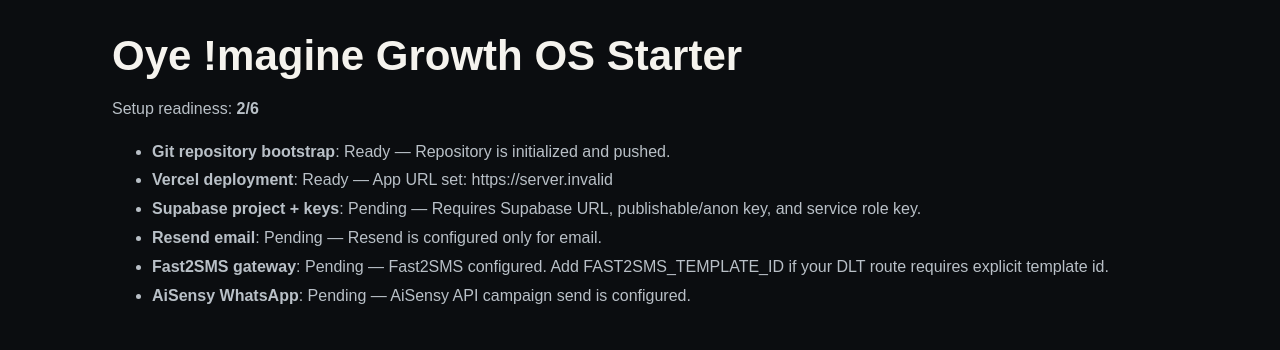
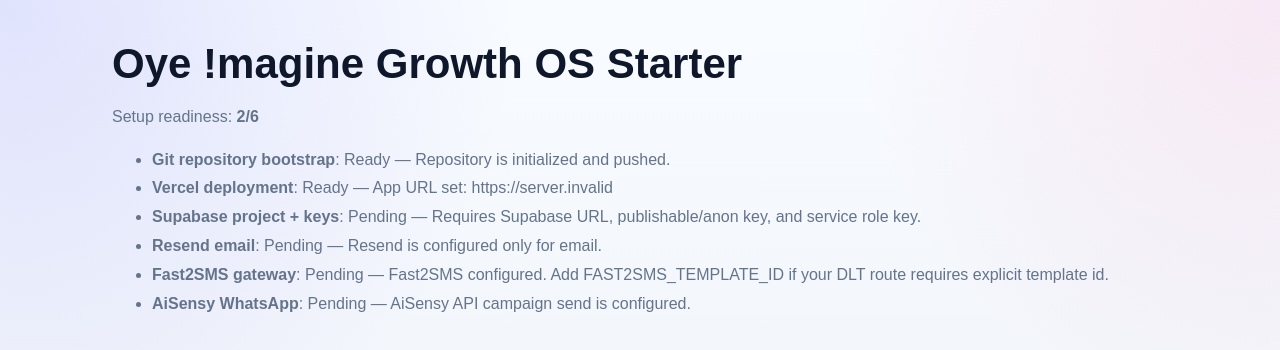
Before and after one commit to arunkumarmanikonda-web/oye-imagine-growth-os-starter, a Next.js app: page / in a window 1280 px wide. Shown: the top 350 px of the page. Built offline with nearby package versions, Linux system fonts and the light colour scheme; no server answers.

Commit message:
feat: add Oye !magine design foundation

```diff
--- a/src/app/globals.css
+++ b/src/app/globals.css
@@ -1,16 +1,29 @@
 :root {
-  --bg: #0b0d10;
-  --panel: #15181c;
-  --line: #28303a;
-  --text: #f5f3ee;
-  --muted: #b9c0c7;
-  --accent: #d9823a;
-  --accent2: #1fa287;
-  --warn: #f2b24a;
-  --danger: #d95c5c;
+  --background: #f6f8fc;
+  --foreground: #0f172a;
+  --muted: #64748b;
+  --surface: rgba(255, 255, 255, 0.88);
+  --surface-strong: #ffffff;
+  --line: rgba(148, 163, 184, 0.24);
+  --brand-700: #312e81;
+  --brand-600: #4338ca;
+  --brand-500: #6366f1;
+  --brand-300: #a5b4fc;
+  --accent-500: #ec4899;
+  --success-500: #16a34a;
+  --warning-500: #d97706;
+  --danger-500: #dc2626;
+  color-scheme: light;
 }
 * { box-sizing: border-box; }
-html, body { padding: 0; margin: 0; background: var(--bg); color: var(--text); font-family: Inter, Arial, sans-serif; }
+html, body {
+  min-height: 100vh;
+  background:
+    radial-gradient(circle at top left, rgba(99, 102, 241, 0.16), transparent 34%),
+    radial-gradient(circle at top right, rgba(236, 72, 153, 0.10), transparent 28%),
+    linear-gradient(180deg, #f8fbff 0%, #f3f6fb 42%, #eef2f7 100%);
+  color: var(--foreground);
+}
 a { color: inherit; }
 main { max-width: 1120px; margin: 0 auto; padding: 40px 20px 80px; }
 .hero { display: grid; gap: 12px; margin-bottom: 28px; }
@@ -31,3 +44,95 @@
 .table th { color: var(--text); }
 .small { font-size: 13px; }
 .section { margin-top: 28px; }
+
+/* Oye !magine design system */
+.oi-shell {
+  margin: 0 auto;
+  width: 100%;
+  max-width: 1200px;
+  padding: 2rem 1.5rem 3rem;
+}
+
+.oi-card {
+  border: 1px solid var(--line);
+  background: linear-gradient(180deg, rgba(255,255,255,0.96), rgba(248,250,252,0.94));
+  border-radius: 1.25rem;
+  box-shadow: 0 20px 50px rgba(15, 23, 42, 0.08);
+  backdrop-filter: blur(10px);
+}
+
+.oi-card-soft {
+  border: 1px solid rgba(148,163,184,0.18);
+  background: rgba(255,255,255,0.78);
+  border-radius: 1rem;
+  box-shadow: 0 12px 30px rgba(15,23,42,0.05);
+}
+
+.oi-section-title {
+  color: #0f172a;
+  font-weight: 700;
+  letter-spacing: -0.02em;
+}
+
+.oi-muted {
+  color: var(--muted);
+}
+
+.oi-input,
+.oi-select,
+.oi-textarea {
+  width: 100%;
+  border-radius: 0.9rem;
+  border: 1px solid rgba(148,163,184,0.28);
+  background: rgba(255,255,255,0.96);
+  color: #0f172a;
+  box-shadow: inset 0 1px 2px rgba(15,23,42,0.03);
+  transition: border-color 160ms ease, box-shadow 160ms ease, background 160ms ease;
+}
+
+.oi-input:focus,
+.oi-select:focus,
+.oi-textarea:focus {
+  outline: none;
+  border-color: rgba(99,102,241,0.6);
+  box-shadow: 0 0 0 4px rgba(99,102,241,0.12);
+}
+
+.oi-button-primary {
+  border: 0;
+  border-radius: 999px;
+  background: linear-gradient(135deg, var(--brand-700), var(--brand-500));
+  color: white;
+  box-shadow: 0 14px 30px rgba(67,56,202,0.24);
+}
+
+.oi-button-primary:hover {
+  filter: brightness(1.03);
+}
+
+.oi-button-secondary {
+  border-radius: 999px;
+  border: 1px solid rgba(148,163,184,0.26);
+  background: rgba(255,255,255,0.92);
+  color: #0f172a;
+}
+
+.oi-chip {
+  display: inline-flex;
+  align-items: center;
+  gap: 0.35rem;
+  border-radius: 999px;
+  border: 1px solid rgba(148,163,184,0.22);
+  background: rgba(255,255,255,0.82);
+  color: #334155;
+  font-size: 0.75rem;
+  font-weight: 600;
+  line-height: 1;
+}
+
+.oi-brand-gradient {
+  background: linear-gradient(135deg, var(--brand-700), var(--brand-500), var(--accent-500));
+  -webkit-background-clip: text;
+  background-clip: text;
+  color: transparent;
+}
--- a/src/app/layout.tsx
+++ b/src/app/layout.tsx
@@ -1,9 +1,14 @@
+import type { Metadata } from "next";
 import './globals.css';
-import type { Metadata } from 'next';
 
 export const metadata: Metadata = {
-  title: 'Oye !magine Growth OS Starter',
-  description: 'Starter setup for Vercel + Supabase + Resend + SMS + WhatsApp gateway'
+  title: {
+    default: "Oye !magine",
+    template: "%s | Oye !magine",
+  },
+  description:
+    "AI-first growth operating system for strategy, websites, SEO, paid media, analytics, marketplace delivery, and managed growth execution.",
+  applicationName: "Oye !magine",
 };
 
 export default function RootLayout({ children }: { children: React.ReactNode }) {
```
